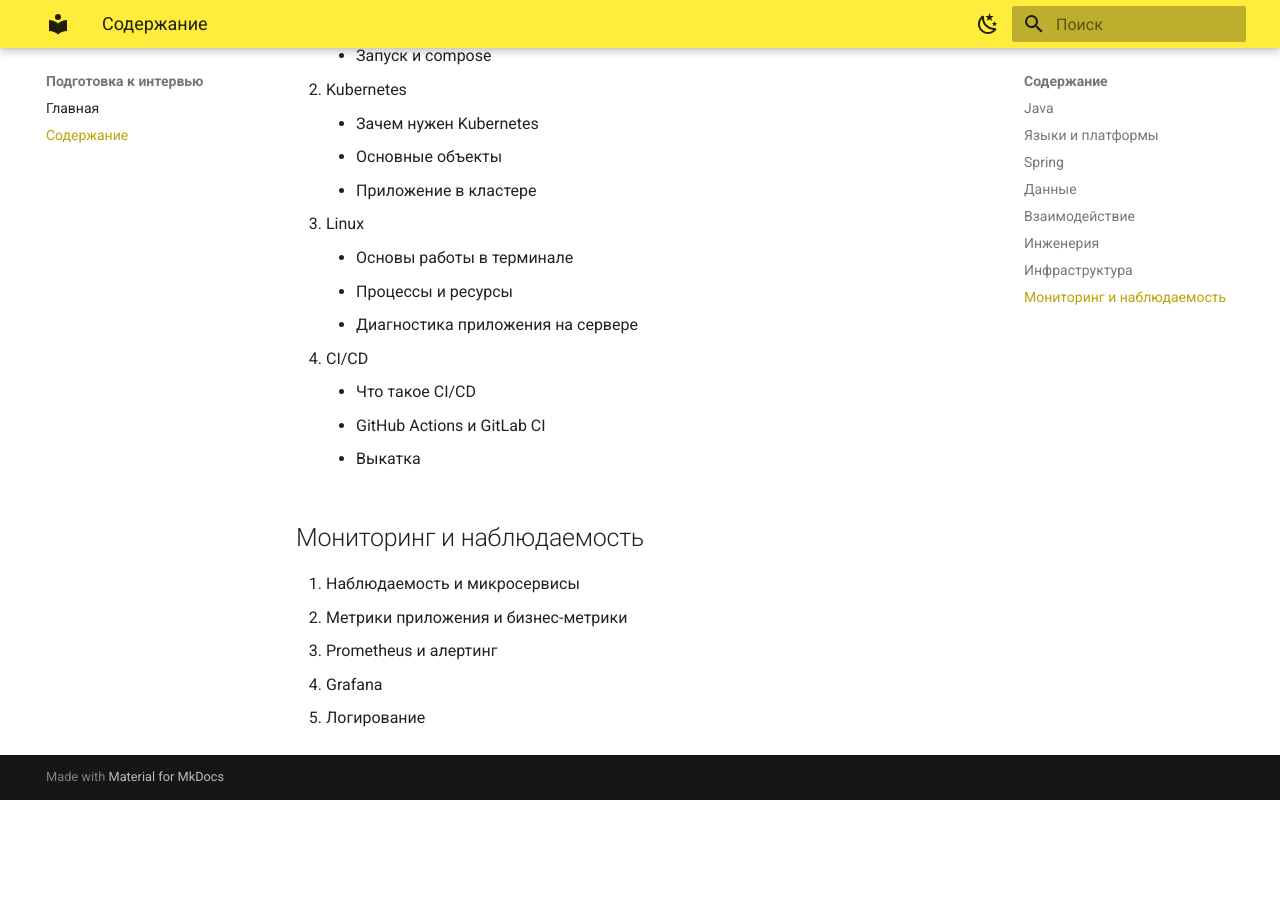
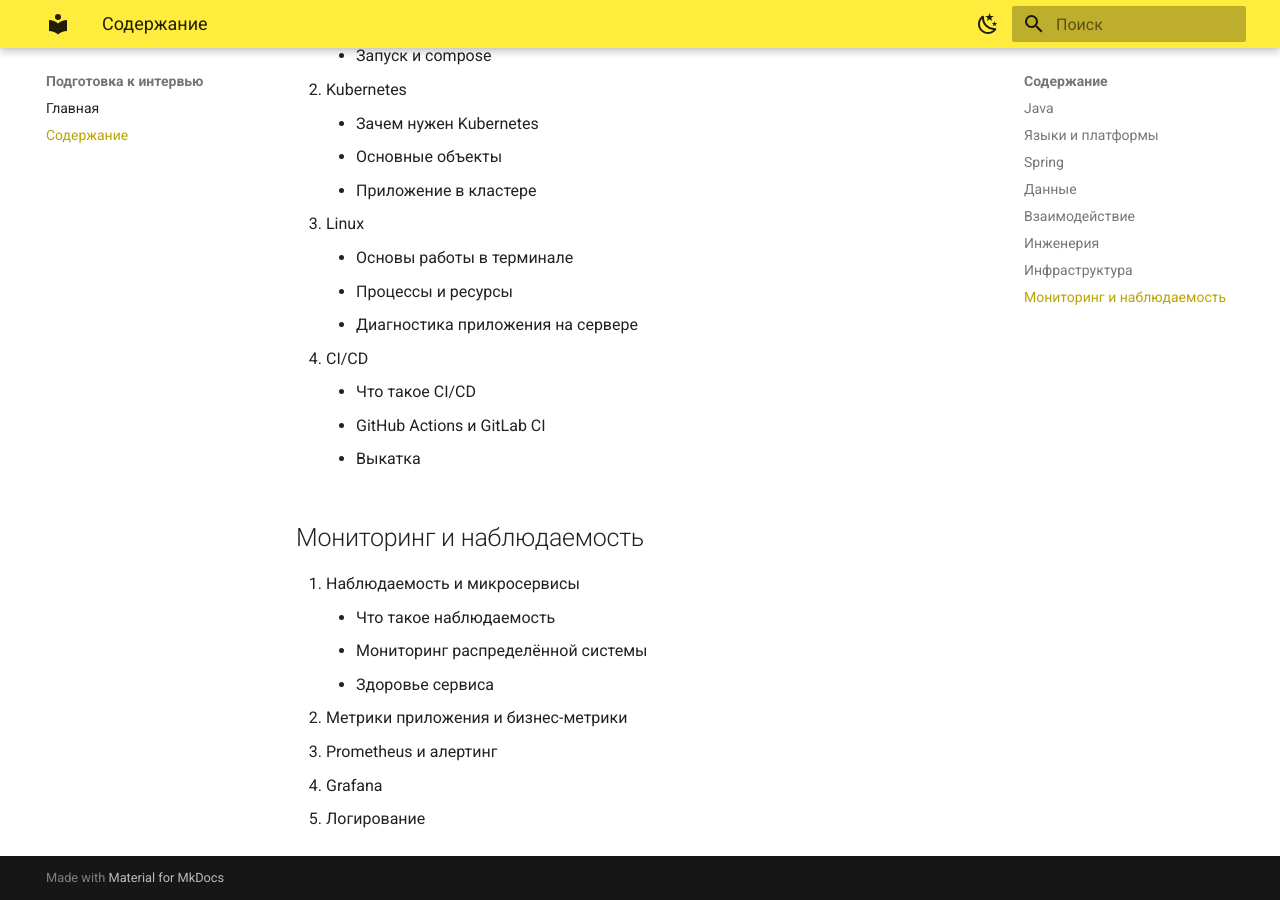
Before and after one commit to artem961/java-backend-notes, an MkDocs documentation site: the page built from docs/contents.md, in a window 1280 px wide and 900 px high, scrolled down 7484 px. Built offline with MkDocs 1.6.1 and Material for MkDocs 9.7.7, drawn with Linux system fonts in a browser that asks for light colours; before the commit the page ends 8284 px from its top, so only the background shows below that.

Commit message:
Определить состав раздела Наблюдаемость и микросервисы
Три темы обзорного уровня. Конкретные инструменты трассировки
и подробности SLO не разбираем.

```diff
--- a/docs/contents.md
+++ b/docs/contents.md
@@ -239,6 +239,9 @@
 ## Мониторинг и наблюдаемость
 
 41. Наблюдаемость и микросервисы
+    - Что такое наблюдаемость
+    - Мониторинг распределённой системы
+    - Здоровье сервиса
 42. Метрики приложения и бизнес-метрики
 43. Prometheus и алертинг
 44. Grafana
```
